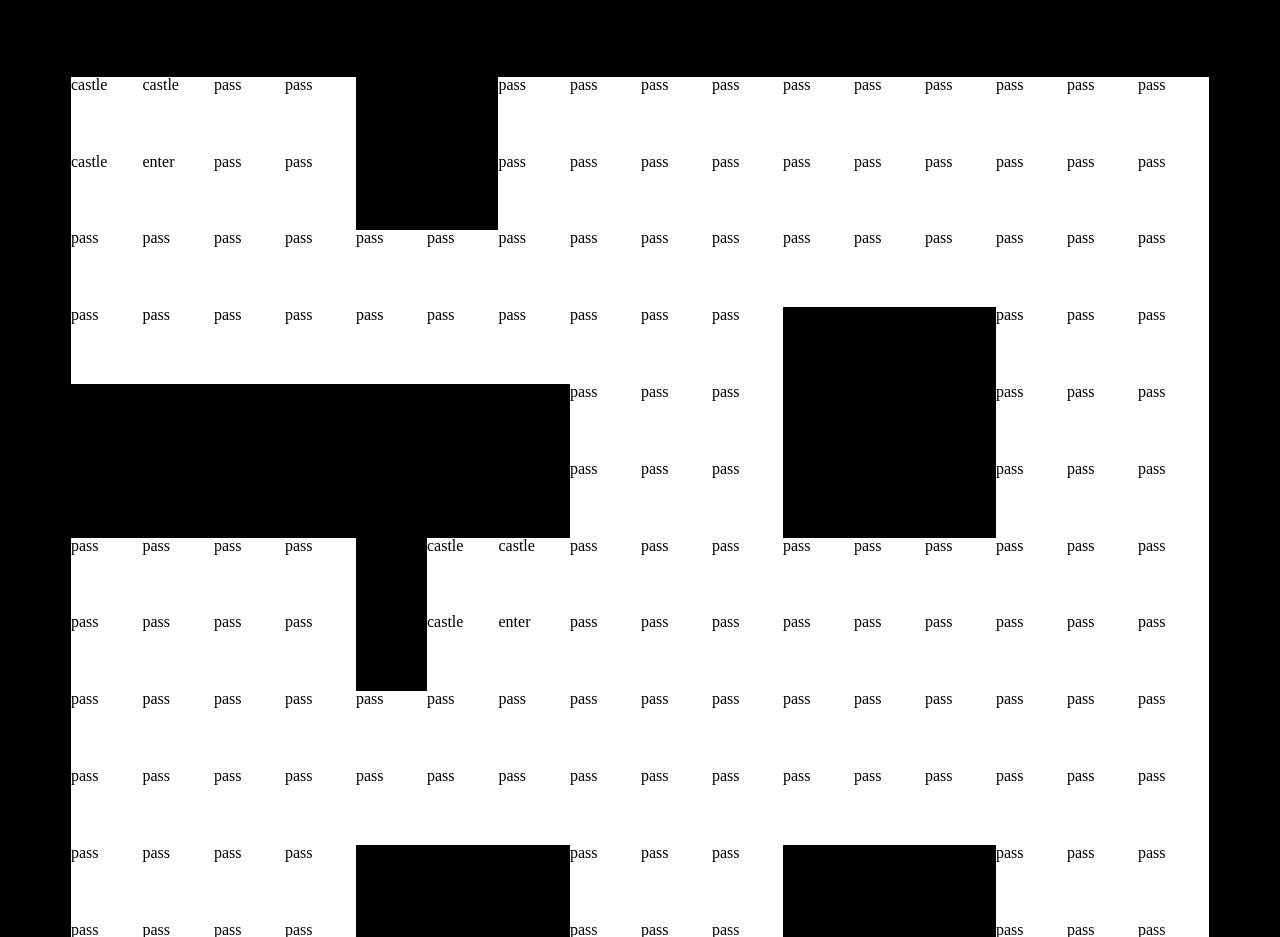
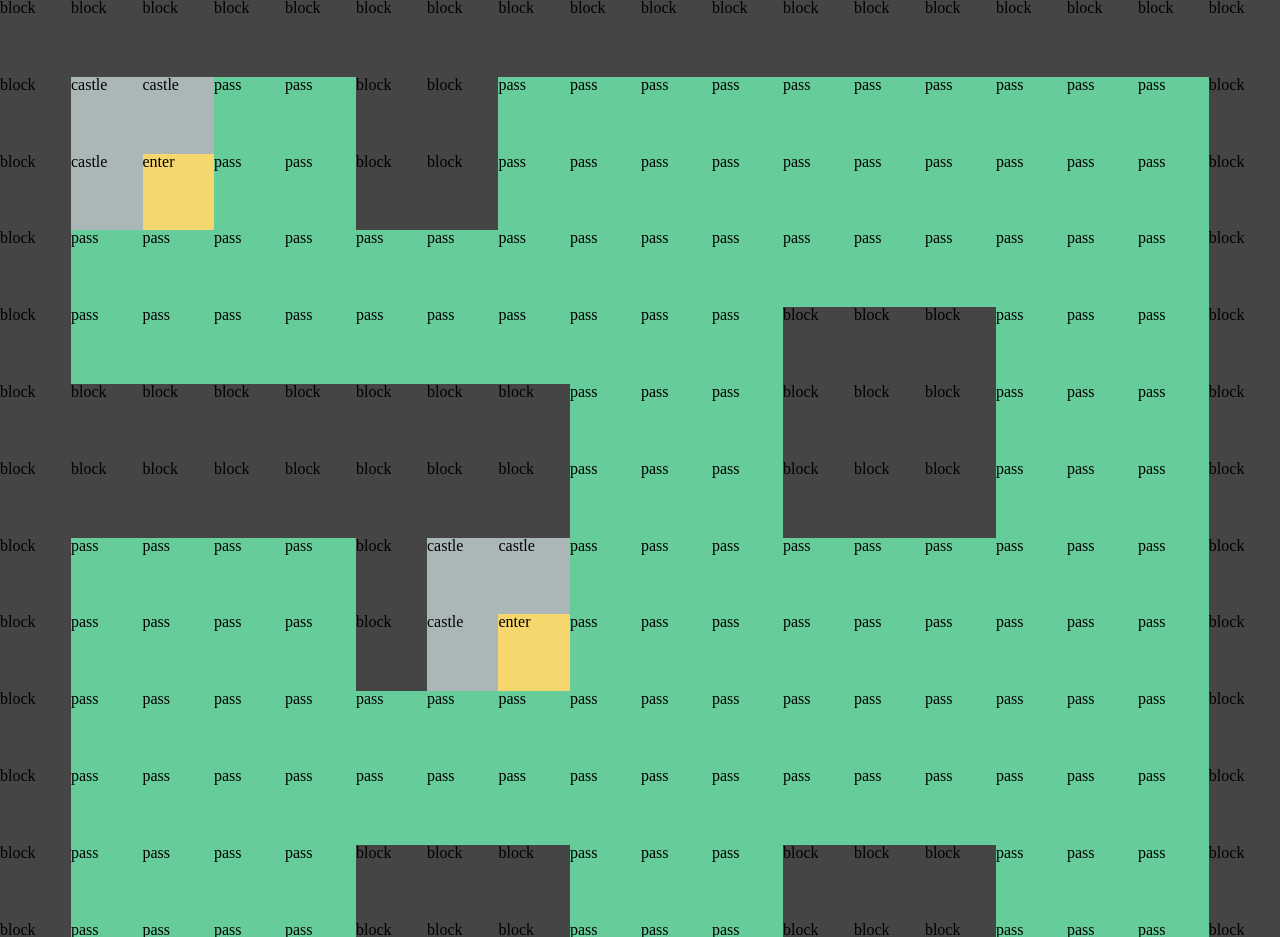
Before and after one commit to TurpinAntoine/ZeldaGame, a PHP site: page / in a window 1280 px wide. Shown: the top 937 px of the page. Run offline with PHP 8.4, Linux system fonts and the light colour scheme.

Commit message:
grid final

```diff
--- a/index.html
+++ b/index.html
@@ -31,82 +31,82 @@
         </tr>
         <tr>
           <td class="block">block</td>
-          <td>castle</td>
-          <td>castle</td>
-          <td>pass</td>
-          <td>pass</td>
+          <td class="block castle">castle</td>
+          <td class="block castle">castle</td>
+          <td class="pass">pass</td>
+          <td class="pass">pass</td>
           <td class="block">block</td>
           <td class="block">block</td>
-          <td>pass</td>
-          <td>pass</td>
-          <td>pass</td>
-          <td>pass</td>
-          <td>pass</td>
-          <td>pass</td>
-          <td>pass</td>
-          <td>pass</td>
-          <td>pass</td>
-          <td>pass</td>
+          <td class="pass">pass</td>
+          <td class="pass">pass</td>
+          <td class="pass">pass</td>
+          <td class="pass">pass</td>
+          <td class="pass">pass</td>
+          <td class="pass">pass</td>
+          <td class="pass">pass</td>
+          <td class="pass">pass</td>
+          <td class="pass">pass</td>
+          <td class="pass">pass</td>
           <td class="block">block</td>
         </tr>
         <tr>
           <td class="block">block</td>
-          <td>castle</td>
-          <td>enter</td>
-          <td>pass</td>
-          <td>pass</td>
+          <td class="block castle">castle</td>
+          <td class="pass enter">enter</td>
+          <td class="pass">pass</td>
+          <td class="pass">pass</td>
           <td class="block">block</td>
           <td class="block">block</td>
-          <td>pass</td>
-          <td>pass</td>
-          <td>pass</td>
-          <td>pass</td>
-          <td>pass</td>
-          <td>pass</td>
-          <td>pass</td>
-          <td>pass</td>
-          <td>pass</td>
-          <td>pass</td>
+          <td class="pass">pass</td>
+          <td class="pass">pass</td>
+          <td class="pass">pass</td>
+          <td class="pass">pass</td>
+          <td class="pass">pass</td>
+          <td class="pass">pass</td>
+          <td class="pass">pass</td>
+          <td class="pass">pass</td>
+          <td class="pass">pass</td>
+          <td class="pass">pass</td>
           <td class="block">block</td>
         </tr>
         <tr>
           <td class="block">block</td>
-          <td>pass</td>
-          <td>pass</td>
-          <td>pass</td>
-          <td>pass</td>
-          <td>pass</td>
-          <td>pass</td>
-          <td>pass</td>
-          <td>pass</td>
-          <td>pass</td>
-          <td>pass</td>
-          <td>pass</td>
-          <td>pass</td>
-          <td>pass</td>
-          <td>pass</td>
-          <td>pass</td>
-          <td>pass</td>
+          <td class="pass">pass</td>
+          <td class="pass">pass</td>
+          <td class="pass">pass</td>
+          <td class="pass">pass</td>
+          <td class="pass">pass</td>
+          <td class="pass">pass</td>
+          <td class="pass">pass</td>
+          <td class="pass">pass</td>
+          <td class="pass">pass</td>
+          <td class="pass">pass</td>
+          <td class="pass">pass</td>
+          <td class="pass">pass</td>
+          <td class="pass">pass</td>
+          <td class="pass">pass</td>
+          <td class="pass">pass</td>
+          <td class="pass">pass</td>
           <td class="block">block</td>
         </tr>
         <tr>
           <td class="block">block</td>
-          <td>pass</td>
-          <td>pass</td>
-          <td>pass</td>
-          <td>pass</td>
-          <td>pass</td>
-          <td>pass</td>
-          <td>pass</td>
-          <td>pass</td>
-          <td>pass</td>
-          <td>pass</td>
+          <td class="pass">pass</td>
+          <td class="pass">pass</td>
+          <td class="pass">pass</td>
+          <td class="pass">pass</td>
+          <td class="pass">pass</td>
+          <td class="pass">pass</td>
+          <td class="pass">pass</td>
+          <td class="pass">pass</td>
+          <td class="pass">pass</td>
+          <td class="pass">pass</td>
           <td class="block">block</td>
           <td class="block">block</td>
           <td class="block">block</td>
-          <td>pass</td>
-          <td>pass</td>
-          <td>pass</td>
+          <td class="pass">pass</td>
+          <td class="pass">pass</td>
+          <td class="pass">pass</td>
           <td class="block">block</td>
         </tr>
         <tr>
@@ -118,15 +118,15 @@
           <td class="block">block</td>
           <td class="block">block</td>
           <td class="block">block</td>
-          <td>pass</td>
-          <td>pass</td>
-          <td>pass</td>
+          <td class="pass">pass</td>
+          <td class="pass">pass</td>
+          <td class="pass">pass</td>
           <td class="block">block</td>
           <td class="block">block</td>
           <td class="block">block</td>
-          <td>pass</td>
-          <td>pass</td>
-          <td>pass</td>
+          <td class="pass">pass</td>
+          <td class="pass">pass</td>
+          <td class="pass">pass</td>
           <td class="block">block</td>
         </tr>
         <tr>
@@ -138,215 +138,215 @@
           <td class="block">block</td>
           <td class="block">block</td>
           <td class="block">block</td>
-          <td>pass</td>
-          <td>pass</td>
-          <td>pass</td>
+          <td class="pass">pass</td>
+          <td class="pass">pass</td>
+          <td class="pass">pass</td>
           <td class="block">block</td>
           <td class="block">block</td>
           <td class="block">block</td>
-          <td>pass</td>
-          <td>pass</td>
-          <td>pass</td>
+          <td class="pass">pass</td>
+          <td class="pass">pass</td>
+          <td class="pass">pass</td>
           <td class="block">block</td>
         </tr>
         <tr>
           <td class="block">block</td>
-          <td>pass</td>
-          <td>pass</td>
-          <td>pass</td>
-          <td>pass</td>
+          <td class="pass">pass</td>
+          <td class="pass">pass</td>
+          <td class="pass">pass</td>
+          <td class="pass">pass</td>
           <td class="block">block</td>
-          <td>castle</td>
-          <td>castle</td>
-          <td>pass</td>
-          <td>pass</td>
-          <td>pass</td>
-          <td>pass</td>
-          <td>pass</td>
-          <td>pass</td>
-          <td>pass</td>
-          <td>pass</td>
-          <td>pass</td>
+          <td class="black castle">castle</td>
+          <td class="black castle">castle</td>
+          <td class="pass">pass</td>
+          <td class="pass">pass</td>
+          <td class="pass">pass</td>
+          <td class="pass">pass</td>
+          <td class="pass">pass</td>
+          <td class="pass">pass</td>
+          <td class="pass">pass</td>
+          <td class="pass">pass</td>
+          <td class="pass">pass</td>
           <td class="block">block</td>
         </tr>
         <tr>
           <td class="block">block</td>
-          <td>pass</td>
-          <td>pass</td>
-          <td>pass</td>
-          <td>pass</td>
+          <td class="pass">pass</td>
+          <td class="pass">pass</td>
+          <td class="pass">pass</td>
+          <td class="pass">pass</td>
           <td class="block">block</td>
-          <td>castle</td>
-          <td>enter</td>
-          <td>pass</td>
-          <td>pass</td>
-          <td>pass</td>
-          <td>pass</td>
-          <td>pass</td>
-          <td>pass</td>
-          <td>pass</td>
-          <td>pass</td>
-          <td>pass</td>
+          <td class="black castle">castle</td>
+          <td class="pass enter">enter</td>
+          <td class="pass">pass</td>
+          <td class="pass">pass</td>
+          <td class="pass">pass</td>
+          <td class="pass">pass</td>
+          <td class="pass">pass</td>
+          <td class="pass">pass</td>
+          <td class="pass">pass</td>
+          <td class="pass">pass</td>
+          <td class="pass">pass</td>
           <td class="block">block</td>
         </tr>
         <tr>
           <td class="block">block</td>
-          <td>pass</td>
-          <td>pass</td>
-          <td>pass</td>
-          <td>pass</td>
-          <td>pass</td>
-          <td>pass</td>
-          <td>pass</td>
-          <td>pass</td>
-          <td>pass</td>
-          <td>pass</td>
-          <td>pass</td>
-          <td>pass</td>
-          <td>pass</td>
-          <td>pass</td>
-          <td>pass</td>
-          <td>pass</td>
+          <td class="pass">pass</td>
+          <td class="pass">pass</td>
+          <td class="pass">pass</td>
+          <td class="pass">pass</td>
+          <td class="pass">pass</td>
+          <td class="pass">pass</td>
+          <td class="pass">pass</td>
+          <td class="pass">pass</td>
+          <td class="pass">pass</td>
+          <td class="pass">pass</td>
+          <td class="pass">pass</td>
+          <td class="pass">pass</td>
+          <td class="pass">pass</td>
+          <td class="pass">pass</td>
+          <td class="pass">pass</td>
+          <td class="pass">pass</td>
           <td class="block">block</td>
         </tr>
         <tr>
           <td class="block">block</td>
-          <td>pass</td>
-          <td>pass</td>
-          <td>pass</td>
-          <td>pass</td>
-          <td>pass</td>
-          <td>pass</td>
-          <td>pass</td>
-          <td>pass</td>
-          <td>pass</td>
-          <td>pass</td>
-          <td>pass</td>
-          <td>pass</td>
-          <td>pass</td>
-          <td>pass</td>
-          <td>pass</td>
-          <td>pass</td>
+          <td class="pass">pass</td>
+          <td class="pass">pass</td>
+          <td class="pass">pass</td>
+          <td class="pass">pass</td>
+          <td class="pass">pass</td>
+          <td class="pass">pass</td>
+          <td class="pass">pass</td>
+          <td class="pass">pass</td>
+          <td class="pass">pass</td>
+          <td class="pass">pass</td>
+          <td class="pass">pass</td>
+          <td class="pass">pass</td>
+          <td class="pass">pass</td>
+          <td class="pass">pass</td>
+          <td class="pass">pass</td>
+          <td class="pass">pass</td>
           <td class="block">block</td>
         </tr>
         <tr>
           <td class="block">block</td>
-          <td>pass</td>
-          <td>pass</td>
-          <td>pass</td>
-          <td>pass</td>
+          <td class="pass">pass</td>
+          <td class="pass">pass</td>
+          <td class="pass">pass</td>
+          <td class="pass">pass</td>
           <td class="block">block</td>
           <td class="block">block</td>
           <td class="block">block</td>
-          <td>pass</td>
-          <td>pass</td>
-          <td>pass</td>
+          <td class="pass">pass</td>
+          <td class="pass">pass</td>
+          <td class="pass">pass</td>
           <td class="block">block</td>
           <td class="block">block</td>
           <td class="block">block</td>
-          <td>pass</td>
-          <td>pass</td>
-          <td>pass</td>
+          <td class="pass">pass</td>
+          <td class="pass">pass</td>
+          <td class="pass">pass</td>
           <td class="block">block</td>
         </tr>
         <tr>
           <td class="block">block</td>
-          <td>pass</td>
-          <td>pass</td>
-          <td>pass</td>
-          <td>pass</td>
+          <td class="pass">pass</td>
+          <td class="pass">pass</td>
+          <td class="pass">pass</td>
+          <td class="pass">pass</td>
           <td class="block">block</td>
           <td class="block">block</td>
           <td class="block">block</td>
-          <td>pass</td>
-          <td>pass</td>
-          <td>pass</td>
+          <td class="pass">pass</td>
+          <td class="pass">pass</td>
+          <td class="pass">pass</td>
           <td class="block">block</td>
           <td class="block">block</td>
           <td class="block">block</td>
-          <td>pass</td>
-          <td>pass</td>
-          <td>pass</td>
+          <td class="pass">pass</td>
+          <td class="pass">pass</td>
+          <td class="pass">pass</td>
           <td class="block">block</td>
         </tr>
         <tr>
           <td class="block">block</td>
-          <td>pass</td>
-          <td>pass</td>
-          <td>pass</td>
-          <td>pass</td>
-          <td>pass</td>
+          <td class="pass">pass</td>
+          <td class="pass">pass</td>
+          <td class="pass">pass</td>
+          <td class="pass">pass</td>
+          <td class="pass">pass</td>
           <td class="block">block</td>
-          <td>pass</td>
-          <td>pass</td>
-          <td>pass</td>
-          <td>pass</td>
-          <td>pass</td>
+          <td class="pass">pass</td>
+          <td class="pass">pass</td>
+          <td class="pass">pass</td>
+          <td class="pass">pass</td>
+          <td class="pass">pass</td>
           <td class="block">block</td>
-          <td>pass</td>
-          <td>pass</td>
-          <td>pass</td>
-          <td>pass</td>
+          <td class="pass">pass</td>
+          <td class="pass">pass</td>
+          <td class="pass">pass</td>
+          <td class="pass">pass</td>
           <td class="block">block</td>
         </tr>
         <tr>
           <td class="block">block</td>
-          <td>pass</td>
-          <td>pass</td>
-          <td>pass</td>
-          <td>pass</td>
-          <td>pass</td>
+          <td class="pass">pass</td>
+          <td class="pass">pass</td>
+          <td class="pass">pass</td>
+          <td class="pass">pass</td>
+          <td class="pass">pass</td>
           <td class="block">block</td>
-          <td>pass</td>
-          <td>pass</td>
-          <td>pass</td>
-          <td>pass</td>
-          <td>pass</td>
+          <td class="pass">pass</td>
+          <td class="pass">pass</td>
+          <td class="pass">pass</td>
+          <td class="pass">pass</td>
+          <td class="pass">pass</td>
           <td class="block">block</td>
-          <td>pass</td>
-          <td>pass</td>
-          <td>pass</td>
-          <td>pass</td>
+          <td class="pass">pass</td>
+          <td class="pass">pass</td>
+          <td class="pass">pass</td>
+          <td class="pass">pass</td>
           <td class="block">block</td>
         </tr>
         <tr>
           <td class="block">block</td>
-          <td>pass</td>
-          <td>pass</td>
-          <td>pass</td>
-          <td>pass</td>
-          <td>pass</td>
+          <td class="pass">pass</td>
+          <td class="pass">pass</td>
+          <td class="pass">pass</td>
+          <td class="pass">pass</td>
+          <td class="pass">pass</td>
           <td class="block">block</td>
-          <td>pass</td>
-          <td>pass</td>
-          <td>pass</td>
-          <td>pass</td>
-          <td>pass</td>
+          <td class="pass">pass</td>
+          <td class="pass">pass</td>
+          <td class="pass">pass</td>
+          <td class="pass">pass</td>
+          <td class="pass">pass</td>
           <td class="block">block</td>
-          <td>pass</td>
-          <td>pass</td>
-          <td>pass</td>
-          <td>pass</td>
+          <td class="pass">pass</td>
+          <td class="pass">pass</td>
+          <td class="pass">pass</td>
+          <td class="pass">pass</td>
           <td class="block">block</td>
         </tr>
         <tr>
           <td class="block">block</td>
-          <td>pass</td>
-          <td>pass</td>
-          <td>pass</td>
-          <td>pass</td>
-          <td>pass</td>
+          <td class="pass">pass</td>
+          <td class="pass">pass</td>
+          <td class="pass">pass</td>
+          <td class="pass">pass</td>
+          <td class="pass">pass</td>
           <td class="block">block</td>
-          <td>pass</td>
-          <td>pass</td>
-          <td>pass</td>
-          <td>pass</td>
-          <td>pass</td>
+          <td class="pass">pass</td>
+          <td class="pass">pass</td>
+          <td class="pass">pass</td>
+          <td class="pass">pass</td>
+          <td class="pass">pass</td>
           <td class="block">block</td>
-          <td>pass</td>
-          <td>pass</td>
-          <td>pass</td>
-          <td>pass</td>
+          <td class="pass">pass</td>
+          <td class="pass">pass</td>
+          <td class="pass">pass</td>
+          <td class="pass">pass</td>
           <td class="block">block</td>
         </tr>
         <tr>
--- a/src/css/style.css
+++ b/src/css/style.css
@@ -1,8 +1,20 @@
 .block{
-  background: black;
+  background: #454545;
 }
 
 td{
   width: 10vw;
   height: 6vw;
 }
+
+.pass{
+  background: #66CC99
+}
+
+.castle{
+  background: #ABB7B7;
+}
+
+.enter{
+  background: #F5D76E
+}
```
